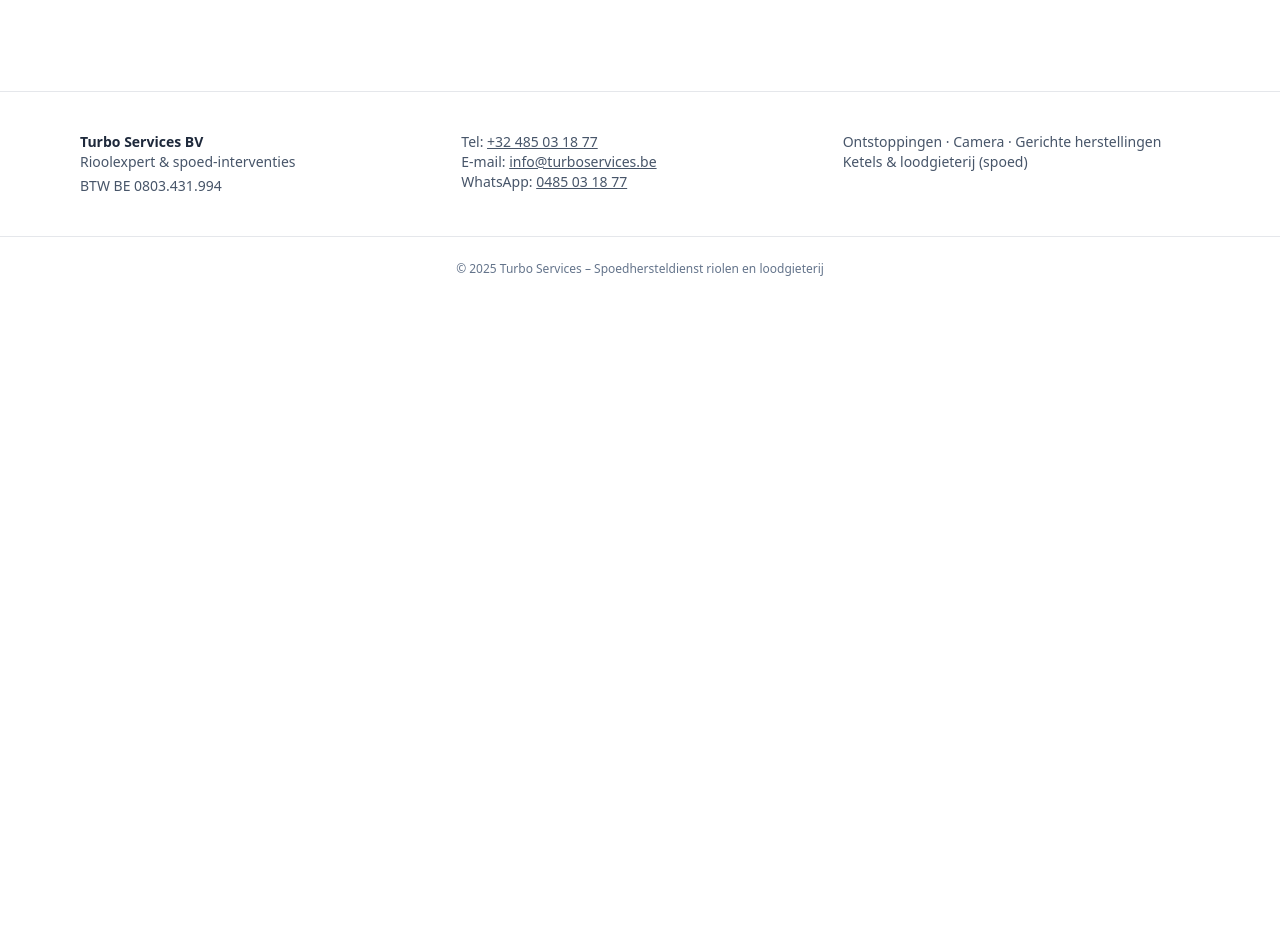
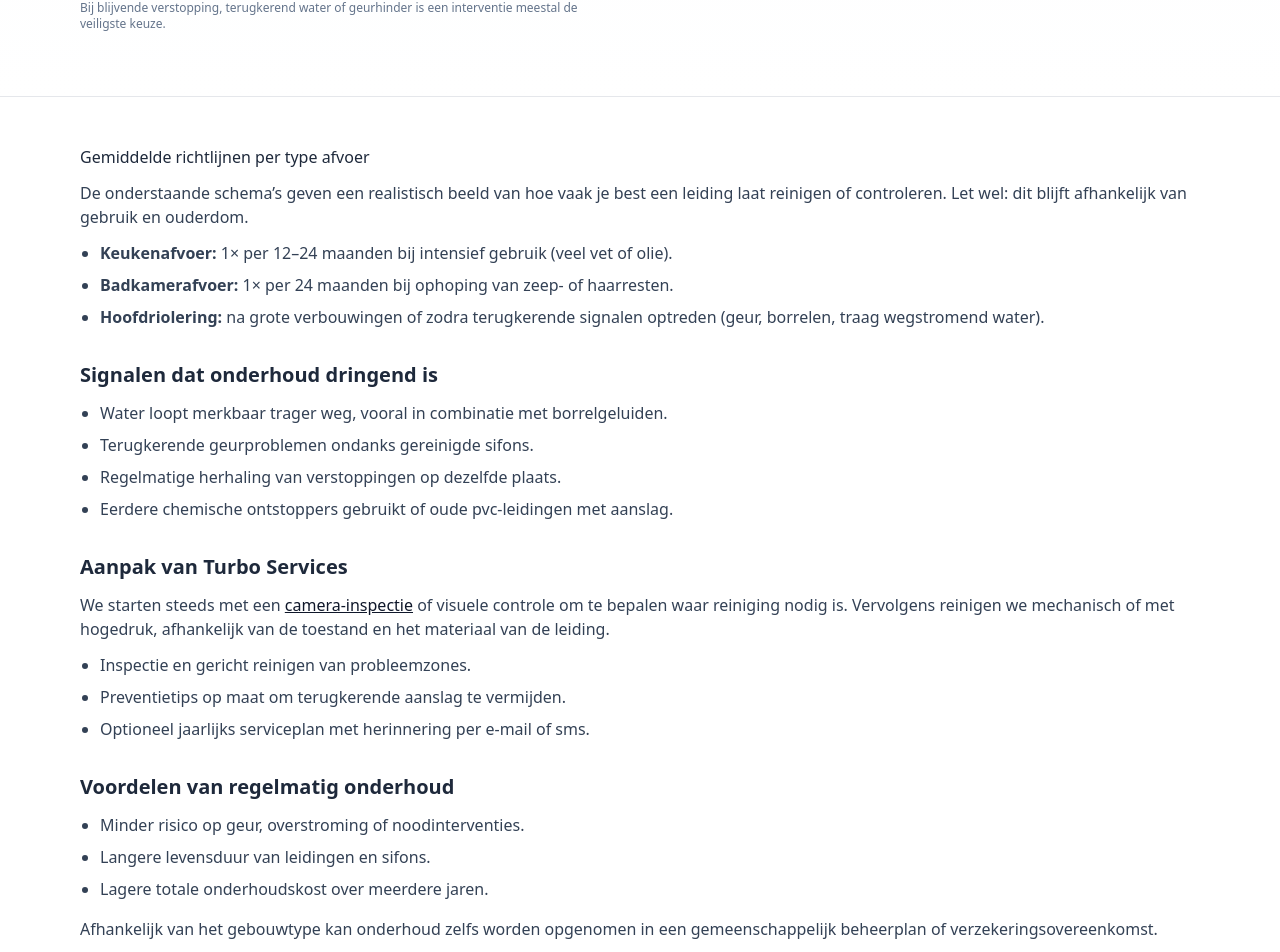
Before and after one commit to Turbo-89/turboservices, a Next.js app: page /kennisbank/ontstopping/leidingen-hoe-vaak-reinigen in a window 1280 px wide. Shown: the part 886-1838 px from the top of the page. Before the commit the page ends 1187 px from the top, so only its background shows below. Built offline with nearby package versions, Linux system fonts and the light colour scheme.

Commit message:
Update page.tsx

```diff
--- a/app/kennisbank/ontstopping/leidingen-hoe-vaak-reinigen/page.tsx
+++ b/app/kennisbank/ontstopping/leidingen-hoe-vaak-reinigen/page.tsx
@@ -1,56 +1,125 @@
 import type { Metadata } from "next";
 import Link from "next/link";
-import CTA from "@/components/kb/CTA";
+import ArticleShell from "@/components/kb/ArticleShell";
 import FAQJsonLd from "@/components/seo/FAQJsonLd";
 
 export const metadata: Metadata = {
-  title: "Hoe vaak moet je leidingen laten reinigen?",
+  title:
+    "Hoe vaak moet je leidingen laten reinigen? | Turbo Services – RioolExpert",
   description:
-    "De ideale onderhoudsfrequentie hangt af van gebruik, ouderdom en materiaal. Dit is ons schema.",
+    "De ideale onderhoudsfrequentie hangt af van gebruik, ouderdom en leidingmateriaal. Richtlijnen en schema’s voor preventief onderhoud aan keuken, badkamer en hoofdriolering.",
 };
 
-export default function Page() {
-  const faqs = [
-    { question: "Is vaak reinigen schadelijk?", answer: "Nee, als het correct gebeurt." },
-    { question: "Vervangt warm water onderhoud?", answer: "Nee, het helpt een beetje maar vervangt het niet." },
-    { question: "Wat bij wortels?", answer: "Specifiek frezen en hersteladvies om herhaling te vermijden." },
-  ];
+const faqs = [
+  {
+    question: "Is vaak reinigen schadelijk?",
+    answer:
+      "Nee, zolang het correct gebeurt met aangepaste apparatuur en druk. Professionele reiniging tast leidingen niet aan.",
+  },
+  {
+    question: "Vervangt warm water regelmatig onderhoud?",
+    answer:
+      "Nee, het helpt bij lichte aanslag maar voorkomt geen vet- of zeepophoping verder in de leiding.",
+  },
+  {
+    question: "Wat bij wortelgroei in leidingen?",
+    answer:
+      "Dan is specifiek frezen en hersteladvies nodig om herhaling te vermijden. Wortelgroei duidt bijna altijd op structurele schade.",
+  },
+];
 
+export default function LeidingReinigingFrequentiePage() {
   return (
-    <main className="mx-auto max-w-3xl px-4 py-12">
-      <h1 className="text-3xl font-bold text-slate-900">
-        Hoe vaak moet je leidingen laten reinigen?
-      </h1>
+    <ArticleShell
+      title="Hoe vaak moet je leidingen laten reinigen?"
+      subtitle="De ideale onderhoudsfrequentie hangt af van gebruik, materiaal en ouderdom van het leidingennet."
+      intro="Preventieve reiniging voorkomt de meeste verstoppingen, geurproblemen en lekkages. De frequentie varieert volgens het type leiding en het gebruikspatroon. Met periodiek onderhoud blijven leidingen vrij en verleng je hun levensduur."
+      logoVariant="ontstopping"
+    >
+      <h2>Gemiddelde richtlijnen per type afvoer</h2>
       <p className="mt-3 text-slate-700">
-        De frequentie hangt af van vetgebruik, gezinssamenstelling, materiaal/helling en bomen (wortelgroei).
+        De onderstaande schema’s geven een realistisch beeld van hoe vaak je best een leiding
+        laat reinigen of controleren. Let wel: dit blijft afhankelijk van gebruik en ouderdom.
       </p>
-
-      <h2 className="mt-8 text-xl font-semibold">Gemiddelde richtlijnen</h2>
       <ul className="mt-3 list-disc space-y-2 pl-5 text-slate-700">
-        <li>Keuken: 1× per 12–24 maanden bij intensief gebruik</li>
-        <li>Badkamer: 1× per 24 maanden (haren/zeep)</li>
-        <li>Hoofdriolering: na verbouwingen of bij terugkerende signalen</li>
+        <li>
+          <b>Keukenafvoer:</b> 1× per 12–24 maanden bij intensief gebruik (veel vet of olie).
+        </li>
+        <li>
+          <b>Badkamerafvoer:</b> 1× per 24 maanden bij ophoping van zeep- of haarresten.
+        </li>
+        <li>
+          <b>Hoofdriolering:</b> na grote verbouwingen of zodra terugkerende signalen optreden
+          (geur, borrelen, traag wegstromend water).
+        </li>
       </ul>
 
-      <h2 className="mt-8 text-xl font-semibold">Onze aanpak</h2>
+      <h2 className="mt-8 text-xl font-semibold">
+        Signalen dat onderhoud dringend is
+      </h2>
+      <ul className="mt-3 list-disc space-y-2 pl-5 text-slate-700">
+        <li>
+          Water loopt merkbaar trager weg, vooral in combinatie met borrelgeluiden.
+        </li>
+        <li>
+          Terugkerende geurproblemen ondanks gereinigde sifons.
+        </li>
+        <li>
+          Regelmatige herhaling van verstoppingen op dezelfde plaats.
+        </li>
+        <li>
+          Eerdere chemische ontstoppers gebruikt of oude pvc-leidingen met aanslag.
+        </li>
+      </ul>
+
+      <h2 className="mt-8 text-xl font-semibold">Aanpak van Turbo Services</h2>
       <p className="mt-3 text-slate-700">
-        Inspectie, gericht reinigen en preventietips. Optioneel serviceplan met herinnering.
+        We starten steeds met een{" "}
+        <Link
+          href="/kennisbank/ontstopping/camera-inspectie"
+          className="underline text-slate-900"
+        >
+          camera-inspectie
+        </Link>{" "}
+        of visuele controle om te bepalen waar reiniging nodig is. Vervolgens reinigen we
+        mechanisch of met hogedruk, afhankelijk van de toestand en het materiaal van de leiding.
       </p>
+      <ul className="mt-3 list-disc space-y-2 pl-5 text-slate-700">
+        <li>Inspectie en gericht reinigen van probleemzones.</li>
+        <li>Preventietips op maat om terugkerende aanslag te vermijden.</li>
+        <li>Optioneel jaarlijks serviceplan met herinnering per e-mail of sms.</li>
+      </ul>
 
-      <CTA />
+      <h2 className="mt-8 text-xl font-semibold">Voordelen van regelmatig onderhoud</h2>
+      <ul className="mt-3 list-disc space-y-2 pl-5 text-slate-700">
+        <li>Minder risico op geur, overstroming of noodinterventies.</li>
+        <li>Langere levensduur van leidingen en sifons.</li>
+        <li>Lagere totale onderhoudskost over meerdere jaren.</li>
+      </ul>
+
+      <p className="mt-4 text-slate-700">
+        Afhankelijk van het gebouwtype kan onderhoud zelfs worden opgenomen in een
+        gemeenschappelijk beheerplan of verzekeringsovereenkomst.
+      </p>
 
       <div className="mt-10 border-t pt-6 text-sm text-slate-600">
         Gerelateerd:{" "}
-        <Link href="/kennisbank/ontstopping/keukenafvoer-voorkomen" className="underline">
+        <Link
+          href="/kennisbank/ontstopping/keukenafvoer-voorkomen"
+          className="underline"
+        >
           keukenafvoer voorkomen
         </Link>{" "}
         •{" "}
-        <Link href="/kennisbank/ontstopping/ontstopping-kost" className="underline">
+        <Link
+          href="/kennisbank/ontstopping/ontstopping-kost"
+          className="underline"
+        >
           kost ontstopping
         </Link>
       </div>
 
       <FAQJsonLd items={faqs} />
-    </main>
+    </ArticleShell>
   );
 }
```
